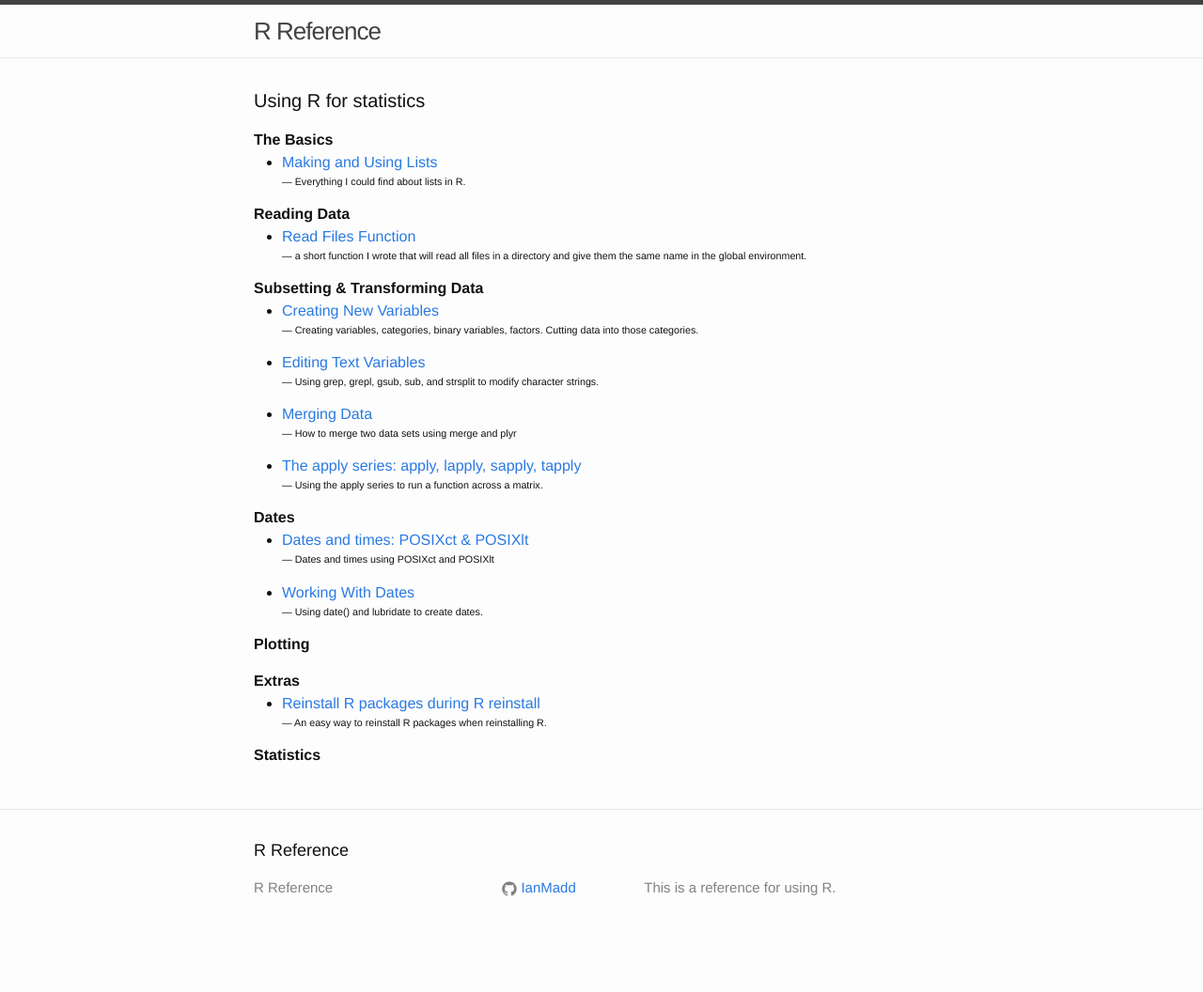
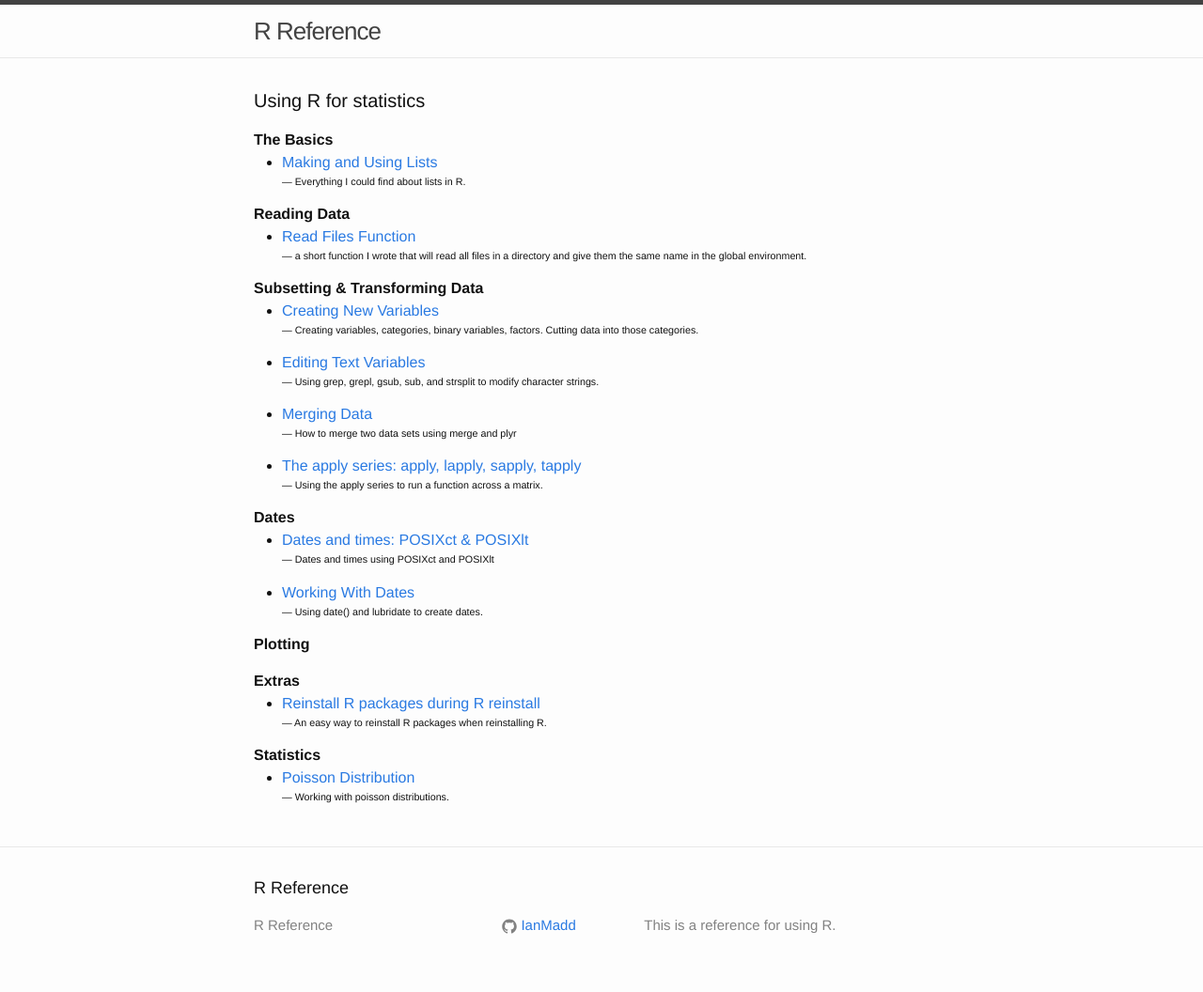
Before and after one commit to Ian-Ma/Ian-Ma.github.io, a Jekyll site: the page built from index.html, in a window 1280 px wide. Shown: the whole page at 94% size. Built offline with Jekyll 4.4.1, drawn with Linux system fonts in a browser that asks for light colours; before the commit the page ends 1016 px from its top, so only the background shows below that.

Commit message:
add header

```diff
--- a/pages/Poisson_Distribution.html
+++ b/pages/Poisson_Distribution.html
@@ -1,3 +1,13 @@
+---
+layout: page
+resource: true
+categories: [Statistics]
+title: "Poisson Distribution"
+desc: "Working with poisson distributions."
+---
+
+
+
 <!DOCTYPE html>
 
 <html xmlns="http://www.w3.org/1999/xhtml">
```
